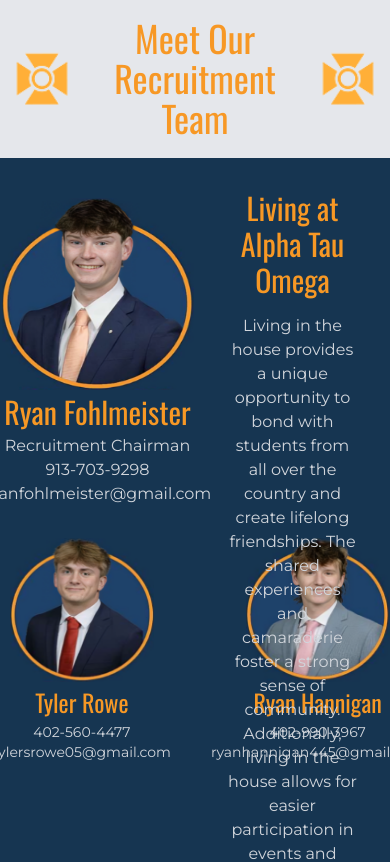
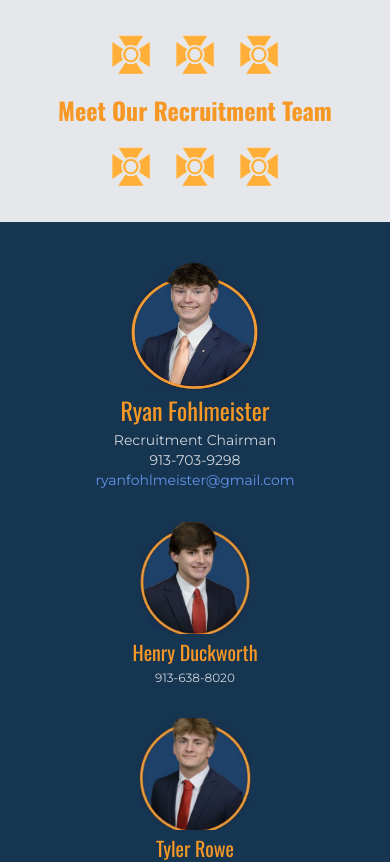
Before and after one commit to CalebHite/ato-website, a Next.js app: page /recruitment in a window 390 px wide. Shown: the part 846-1708 px from the top of the page. Built offline with nearby package versions, Linux system fonts and the light colour scheme.

Commit message:
Responsive Recruitment page

```diff
--- a/src/app/awards/page.js
+++ b/src/app/awards/page.js
@@ -63,7 +63,7 @@
             </div>
 
             <div className="flex flex-col items-center mb-10">
-                <div className="flex flex-col md:flex-row justify-center gap-4 mt-4 w-[90%]">
+                <div className="flex flex-col md:flex-row justify-center gap-4 mt-4 w-[90%] md:w-[70%]">
                     <div className="w-full md:w-1/2">
                         <img src="/images/True-Merit.png" className="w-full h-64 md:h-80 object-cover rounded-lg shadow-lg" alt="True Merit Award" />
                     </div>
--- a/src/app/recruitment/page.js
+++ b/src/app/recruitment/page.js
@@ -20,72 +20,72 @@
             <Navbar theme="dark" />
             <div className="relative h-screen flex items-center justify-center">
                 <img
-                    src="/images/Retreat.jpg"
-                    className="absolute w-full h-full object-cover"
+                    src="images/asfalt-light.png"
+                    className="absolute w-full h-full object-cover bg-black"
                     alt="Background"
                 />
-                <div className="absolute w-full h-full bg-black opacity-50 z-10" />
                 <img
                     src="images/Join-ATO-white-yellow-logo@2x.webp"
-                    className="relative z-30 mx-auto"
+                    className="relative z-30 mx-auto w-full max-w-md px-4"
                     alt="Logo"
                 />
             </div>
 
-            <div className="w-full h-40 bg-gray-200 flex flex-row items-center justify-center gap-x-10 p-4">
-                <img className="w-16 h-16" src="images/gold-cross.png" alt="Gold Cross"></img>
-                <img className="w-16 h-16" src="images/gold-cross.png" alt="Gold Cross"></img>
-                <img className="w-16 h-16" src="images/gold-cross.png" alt="Gold Cross"></img>
+            <div className="w-full h-auto py-8 bg-gray-200 flex flex-col md:flex-row items-center justify-center gap-y-4 md:gap-x-10 p-4">
+                <div className="flex flex-row gap-x-4 md:gap-x-10">
+                    <img className="w-12 h-12 md:w-16 md:h-16" src="images/gold-cross.png" alt="Gold Cross"></img>
+                    <img className="w-12 h-12 md:w-16 md:h-16" src="images/gold-cross.png" alt="Gold Cross"></img>
+                    <img className="md:hidden w-12 h-12 md:w-16 md:h-16" src="images/gold-cross.png" alt="Gold Cross"></img>
+                </div>
 
-                <h4 className={`text-4xl text-center text-bold ${oswald.className}`} style={{ color: '#F79825' }}>Meet Our Recruitment Team</h4>
+                <h4 className={`text-2xl md:text-4xl text-center font-bold ${oswald.className}`} style={{ color: '#F79825' }}>Meet Our Recruitment Team</h4>
 
-                <img className="w-16 h-16" src="images/gold-cross.png" alt="Gold Cross"></img>
-                <img className="w-16 h-16" src="images/gold-cross.png" alt="Gold Cross"></img>
-                <img className="w-16 h-16" src="images/gold-cross.png" alt="Gold Cross"></img>
+                <div className="flex flex-row gap-x-4 md:gap-x-10">
+                    <img className="w-12 h-12 md:w-16 md:h-16" src="images/gold-cross.png" alt="Gold Cross"></img>
+                    <img className="w-12 h-12 md:w-16 md:h-16" src="images/gold-cross.png" alt="Gold Cross"></img>
+                    <img className="md:hidden w-12 h-12 md:w-16 md:h-16" src="images/gold-cross.png" alt="Gold Cross"></img>
+                </div>
             </div>
-            <div className="flex flex-row text-gray-300 text-center" style={{ backgroundColor: '#163551' }}>
-                <div className="w-1/2 flex flex-col py-10 items-center">
+            <div className="flex flex-col md:flex-row text-gray-300 text-center" style={{ backgroundColor: '#163551' }}>
+                <div className="w-full md:w-1/2 flex flex-col py-10 items-center justify-center">
                     <div className="flex flex-col mb-8 items-center">
-                        <img src="images/fohlm.png" className="w-48 h-48"></img>
-                        <h1 className={`text-3xl my-1 ${oswald.className}`} style={{ color: '#F79825' }}>Ryan Fohlmeister</h1>
-                        <p className={`text-md ${montserrat.className}`}>Recruitment Chairman</p>
-                        <p className={`text-md ${montserrat.className}`}>913-703-9298</p>
-                        <p className={`text-md ${montserrat.className}`}>ryanfohlmeister@gmail.com</p>
+                        <img src="images/fohlm.png" className="w-32 h-32 md:w-48 md:h-48"></img>
+                        <h1 className={`text-2xl md:text-3xl my-1 ${oswald.className}`} style={{ color: '#F79825' }}>Ryan Fohlmeister</h1>
+                        <p className={`text-sm md:text-md ${montserrat.className}`}>Recruitment Chairman</p>
+                        <p className={`text-sm md:text-md ${montserrat.className}`}>913-703-9298</p>
+                        <a href="mailto:ryanfohlmeister@gmail.com" className={`text-sm md:text-md ${montserrat.className}`} style={{ color: '#6495ED' }}>ryanfohlmeister@gmail.com</a>
                     </div>
-                    <div className="flex flex-row gap-x-10">
-                        <div className="flex flex-col w-1/8 items-center">
-                            <img src="images/duckworth.png" className="w-36 h-36"></img>
-                            <h1 className={`text-2xl my-1 ${oswald.className}`} style={{ color: '#F79825' }}>Henry Duckworth</h1>
-                            <p className={`text-sm ${montserrat.className}`}>913-638-8020</p>
-                            <p className={`text-sm ${montserrat.className}`}>henrybraden@icloud.com</p>
+                    <div className="flex flex-col sm:hidden lg:flex lg:flex-row gap-y-8 lg:gap-x-10 px-4">
+                        <div className="flex flex-col items-center w-full lg:w-1/3">
+                            <img src="images/duckworth.png" className="w-28 h-28 lg:w-36 lg:h-36 object-cover"></img>
+                            <h1 className={`text-xl my-1 ${oswald.className}`} style={{ color: '#F79825' }}>Henry Duckworth</h1>
+                            <p className={`text-xs lg:text-sm ${montserrat.className}`}>913-638-8020</p>
                         </div>
-                        <div className="flex flex-col w-1/8 items-center">
-                            <img src="images/rowe.png" className="w-36 h-36"></img>
-                            <h1 className={`text-2xl my-1 ${oswald.className}`} style={{ color: '#F79825' }}>Tyler Rowe</h1>
-                            <p className={`text-sm ${montserrat.className}`}>402-560-4477</p>
-                            <p className={`text-sm ${montserrat.className}`}>tylersrowe05@gmail.com</p>
+                        <div className="flex flex-col items-center w-full lg:w-1/3">
+                            <img src="images/rowe.png" className="w-28 h-28 lg:w-36 lg:h-36 object-cover"></img>
+                            <h1 className={`text-xl my-1 ${oswald.className}`} style={{ color: '#F79825' }}>Tyler Rowe</h1>
+                            <p className={`text-xs lg:text-sm ${montserrat.className}`}>402-560-4477</p>
                         </div>
-                        <div className="flex flex-col w-1/8 items-center">
-                            <img src="images/lips.png" className="w-36 h-36"></img>
-                            <h1 className={`text-2xl my-1 ${oswald.className}`} style={{ color: '#F79825' }}>Ryan Hannigan</h1>
-                            <p className={`text-sm ${montserrat.className}`}>402-990-3967</p>
-                            <p className={`text-sm ${montserrat.className}`}>ryanhannigan445@gmail.com</p>
+                        <div className="flex flex-col items-center w-full lg:w-1/3">
+                            <img src="images/lips.png" className="w-28 h-28 lg:w-36 lg:h-36 object-cover"></img>
+                            <h1 className={`text-xl my-1 ${oswald.className}`} style={{ color: '#F79825' }}>Ryan Hannigan</h1>
+                            <p className={`text-xs lg:text-sm ${montserrat.className}`}>402-990-3967</p>
                         </div>
                     </div>
                 </div>
-                <div className="w-1 bg-gray-200"></div>
-                <div className="w-1/2 p-8">
-                    <h2 className={`text-3xl ${oswald.className}`} style={{ color: '#F79825' }}>
+                <div className="w-full h-px md:w-px md:h-auto bg-gray-200 my-4 md:my-0"></div>
+                <div className="w-full md:w-1/2 p-4 md:p-8">
+                    <h2 className={`text-2xl md:text-3xl ${oswald.className}`} style={{ color: '#F79825' }}>
                         Living at Alpha Tau Omega
                     </h2>
-                    <p className={`text-md my-4 ${montserrat.className}`}>
+                    <p className={`text-sm md:text-md my-4 ${montserrat.className}`}>
                         Living in the house provides a unique opportunity to bond with students from all over the country and create lifelong friendships. The shared experiences and camaraderie foster a strong sense of community. Additionally, living in the house allows for easier participation in events and activities, enhancing your overall fraternity experience.
                     </p>
                     <hr />
-                    <h3 className={`text-2xl mt-4 ${oswald.className}`} style={{ color: '#F79825' }}>
+                    <h3 className={`text-xl md:text-2xl mt-4 ${oswald.className}`} style={{ color: '#F79825' }}>
                         House Information
                     </h3>
-                    <ul className={`mt-4 flex flex-col gap-y-2 p-4 rounded-lg ${montserrat.className}`}>
+                    <ul className={`mt-4 flex flex-col gap-y-2 p-2 md:p-4 rounded-lg text-sm md:text-md ${montserrat.className}`}>
                         <li>Current Population of 71 members</li>
                         <br />
                         <li>Financial Dues for New Members is $800/Semester</li>
@@ -95,7 +95,7 @@
                         <li>Live with roommates for your first year, then move into your own room</li>
                     </ul>
                     <hr />
-                    <p className={`text-md mt-4 ${montserrat.className}`}>
+                    <p className={`text-sm md:text-md my-4 ${montserrat.className}`}>
                         Living in the house is often cheaper than living in the dorms, as all costs are included. This allows for a more budget-friendly option while enjoying a vibrant community and numerous benefits.
                     </p>
                 </div>
--- a/src/app/scholarship/page.js
+++ b/src/app/scholarship/page.js
@@ -69,7 +69,7 @@
             </div>
 
             <div className="flex flex-col items-center mb-10">
-                <div className="flex flex-col md:flex-row justify-center gap-4 mt-4 w-[90%]">
+                <div className="flex flex-col md:flex-row justify-center gap-4 mt-4 w-[90%] md:w-[70%]">
                     <div className="w-full md:w-1/2">
                         <img src="/images/Internships.jpg" className="w-full h-64 md:h-80 object-cover rounded-lg shadow-lg" alt="Internship Activities" />
                     </div>
```
